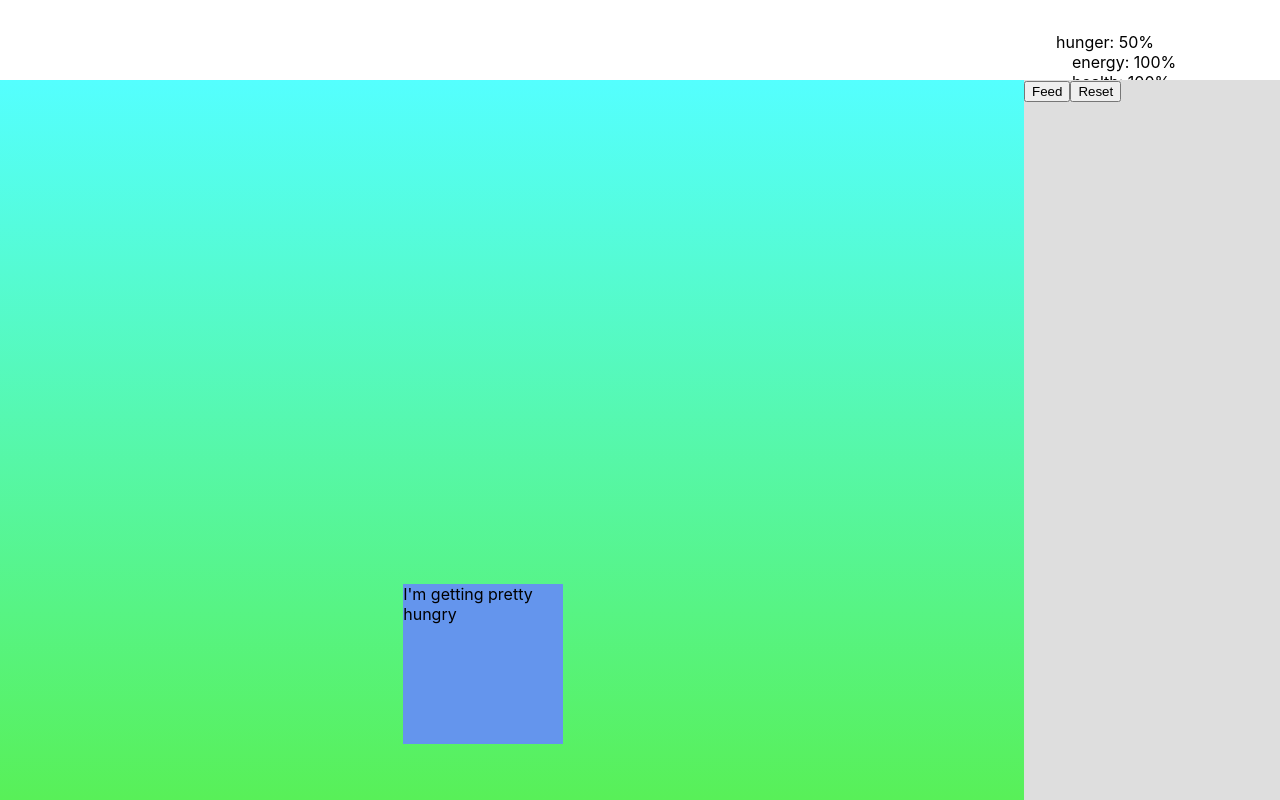
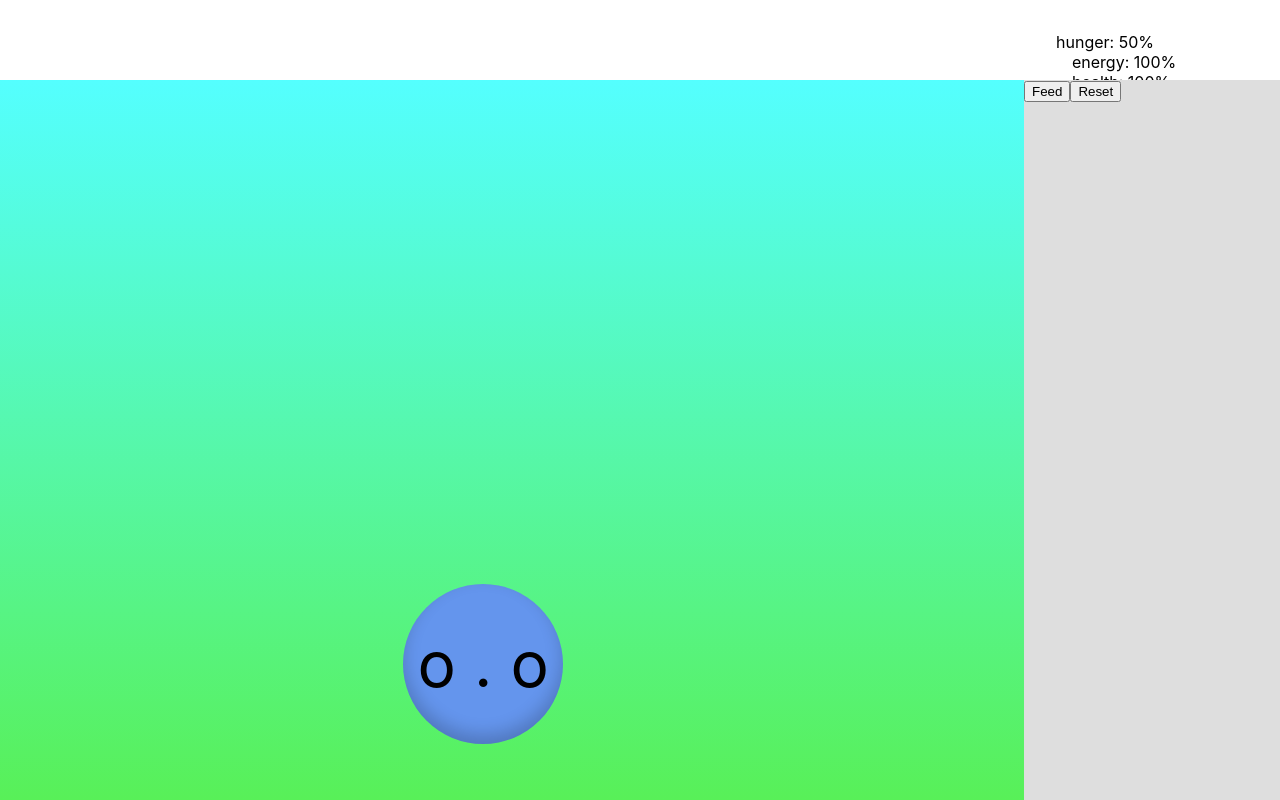
Before and after one commit to ademagic/alwayshungry, a React (Create React App) app: page / in a window 1280 px wide. Built offline with nearby package versions, Linux system fonts and the light colour scheme.

Commit message:
Easier to love something with a face

```diff
--- a/src/components/Pet/Pet.js
+++ b/src/components/Pet/Pet.js
@@ -4,15 +4,15 @@ import './pet.scss';
 const STATUS_MESSAGES = [
     {
         valueFrom: 75,
-        message: 'I\'m peckish'
+        message: 'u . u'
     },
     {
         valueFrom: 50,
-        message: 'I\'m getting pretty hungry'
+        message: 'o . o'
     },
     {
         valueFrom: 25,
-        message: 'I\'m starving, feed me'
+        message: '* . *'
     },
     {
         valueFrom: 0,
@@ -21,7 +21,7 @@ const STATUS_MESSAGES = [
 ];
 
 function Pet(props) {
-    let statusMessage = 'Woof.';
+    let statusMessage = '^ . ^';
 
     for (let i = 0; i < STATUS_MESSAGES.length; i++) {
         if (!props.isAlive) {
--- a/src/components/Pet/pet.scss
+++ b/src/components/Pet/pet.scss
@@ -5,4 +5,9 @@
     position: absolute;
     right: 45%;
     top: 70%;
+    text-align: center;
+    font-size: 4rem;
+    line-height: 10rem;
+    border-radius: 50%;
+    box-shadow: 0px -9px 17px rgba(0,0,0,0.2) inset;
 }
```
